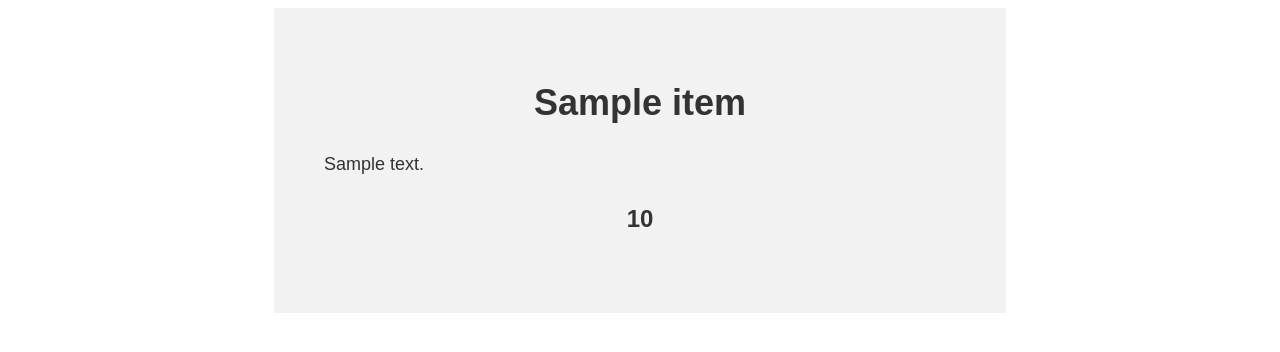
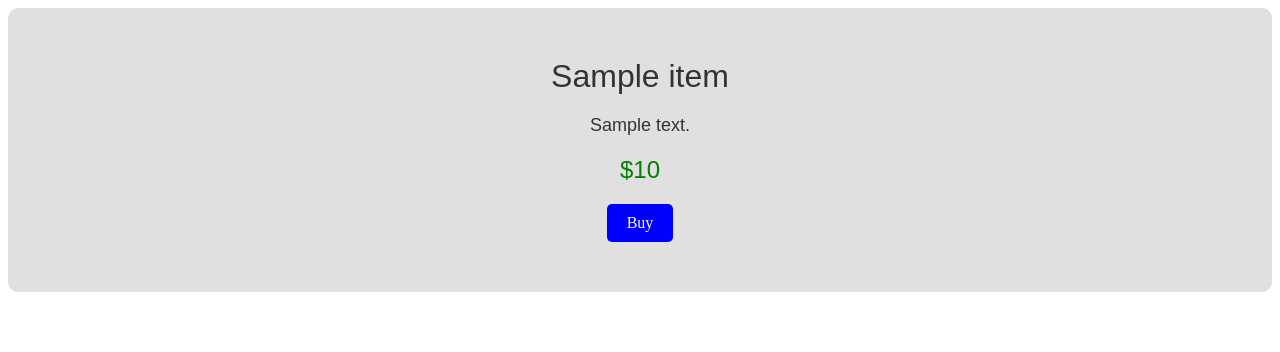
Before and after one commit to gmoroz/test_task_stripe, a Django app: page /item/1 in a window 1280 px wide. Shown: the top 352 px of the page. Run offline with Django 4.2, Linux system fonts and the light colour scheme; tables that the repository leaves empty hold one stand-in row (values such as "Sample post").

Commit message:
fix: refactor item.html

```diff
--- a/templates/item.html
+++ b/templates/item.html
@@ -1,44 +1,50 @@
 <html>
   <head>
     <style>
-      .item-info {
-        background-color: #f2f2f2;
-        width: 50%;
-        margin: auto;
+      .item-container {
+        display: flex;
+        flex-direction: column;
+        align-items: center;
+        background-color: #e0e0e0;
         padding: 50px;
+        border-radius: 10px;
+      }
+      .item-name {
+        font-size: 32px;
+        font-family: Arial, sans-serif;
+        color: #333;
+        margin-bottom: 20px;
+      }
+      .item-description {
+        font-size: 18px;
+        font-family: Arial, sans-serif;
+        color: #333;
         text-align: center;
+        margin-bottom: 20px;
       }
-
-      h1 {
+      .item-price {
+        font-size: 24px;
         font-family: Arial, sans-serif;
-        font-weight: bold;
-        font-size: 36px;
-        color: #333;
-        margin-bottom: 30px;
+        color: green;
+        margin-bottom: 20px;
       }
-
-      p {
-        font-family: Arial, sans-serif;
-        font-size: 18px;
-        color: #333;
-        margin-bottom: 30px;
-        text-align: left;
-      }
-
-      .price {
-        font-family: Arial, sans-serif;
-        font-size: 24px;
-        color: #333;
-        font-weight: bold;
-        margin-bottom: 30px;
+      .buy-button {
+        background-color: blue;
+        color: white;
+        padding: 10px 20px;
+        border-radius: 5px;
+        text-decoration: none;
       }
     </style>
   </head>
   <body>
-    <div class="item-info">
-      <h1>{{ item.name }}</h1>
-      <p>{{ item.description }}</p>
-      <div class="price">{{ item.price }}</div>
+    <div class="item-container">
+      <div class="item-name">{{ item.name }}</div>
+      <div class="item-description">{{ item.description }}</div>
+      <div class="item-price">${{ item.price }}</div>
+      <a class="buy-button" onclick="window.location.href='/buy/{{ item.id }}'"
+        >Buy</a
+      >
     </div>
   </body>
 </html>
```
